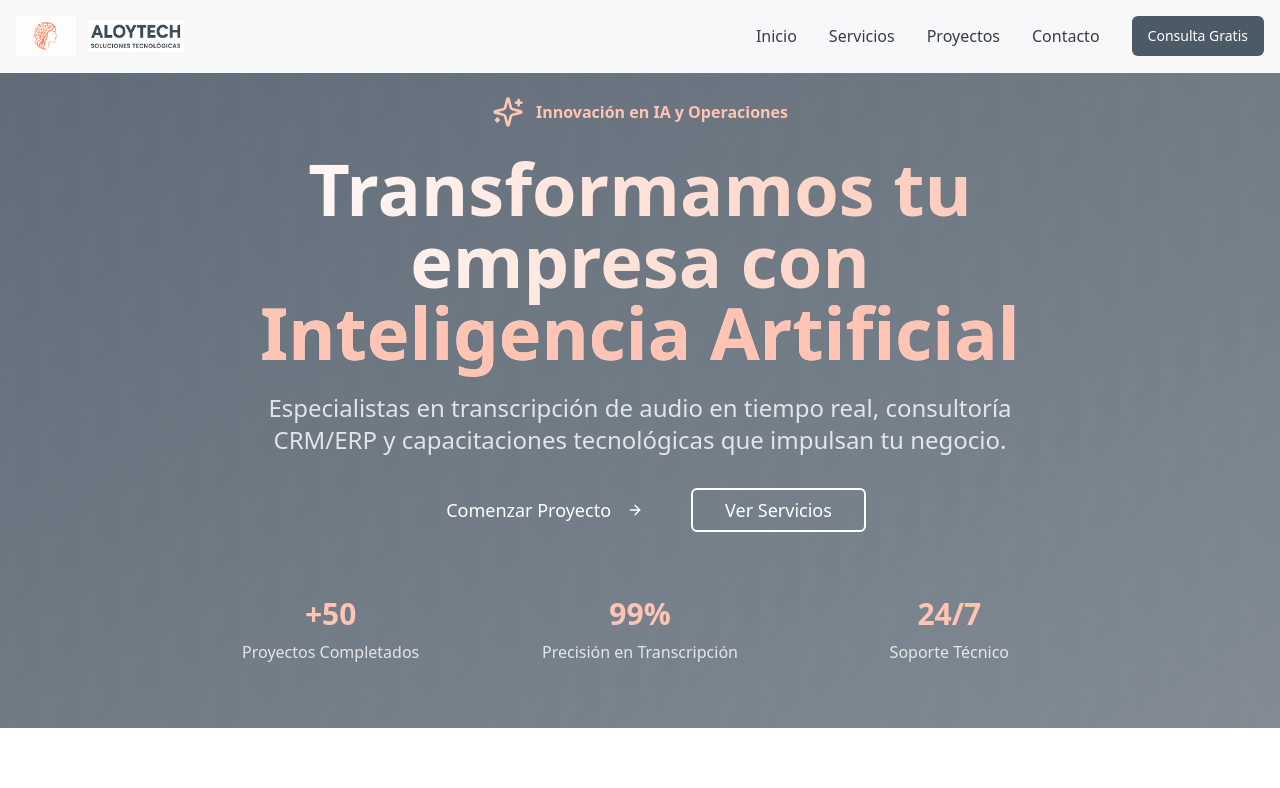
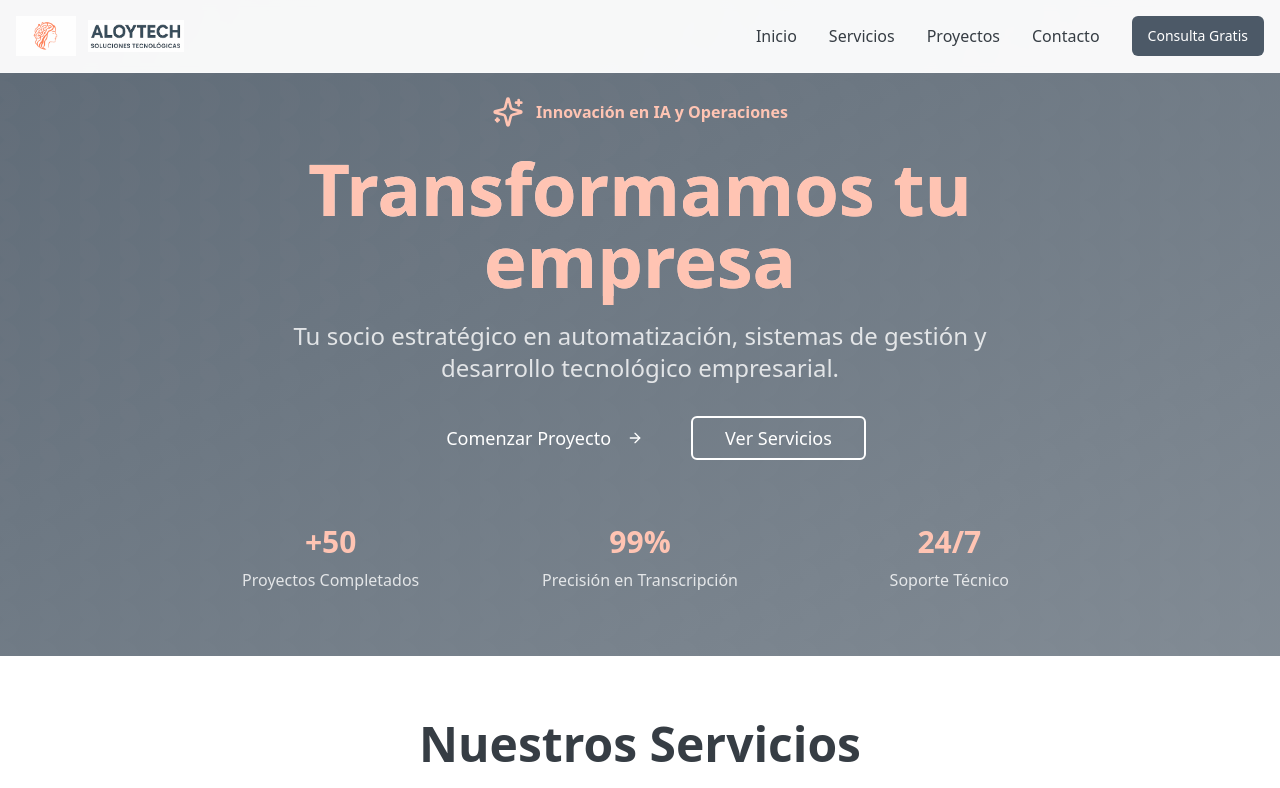
Before and after one commit to AloyTec/Web_aloytech, a React (Vite) app: page / in a window 1280 px wide. Shown: the top 788 px of the page. Built offline with nearby package versions, Linux system fonts and the light colour scheme.

Commit message:
Update hero section text
Modify the hero section's main heading and description to reflect the new company messaging.

```diff
--- a/src/components/Hero.tsx
+++ b/src/components/Hero.tsx
@@ -25,13 +25,11 @@ export const Hero = () => {
           </div>
 
           <h1 className="text-5xl md:text-7xl font-bold mb-6 bg-gradient-to-r from-primary-foreground to-accent bg-clip-text text-transparent">
-            Transformamos tu empresa con
-            <span className="block text-accent">Inteligencia Artificial</span>
+            <span className="block text-accent">Transformamos tu empresa</span>
           </h1>
 
           <p className="text-xl md:text-2xl mb-8 text-primary-foreground/80 max-w-3xl mx-auto leading-relaxed">
-            Especialistas en transcripción de audio en tiempo real,
-            consultoría CRM/ERP y capacitaciones tecnológicas que impulsan tu negocio.
+            Tu socio estratégico en automatización, sistemas de gestión y desarrollo tecnológico empresarial.
           </p>
 
           <div className="flex flex-col sm:flex-row gap-4 justify-center items-center">
```
